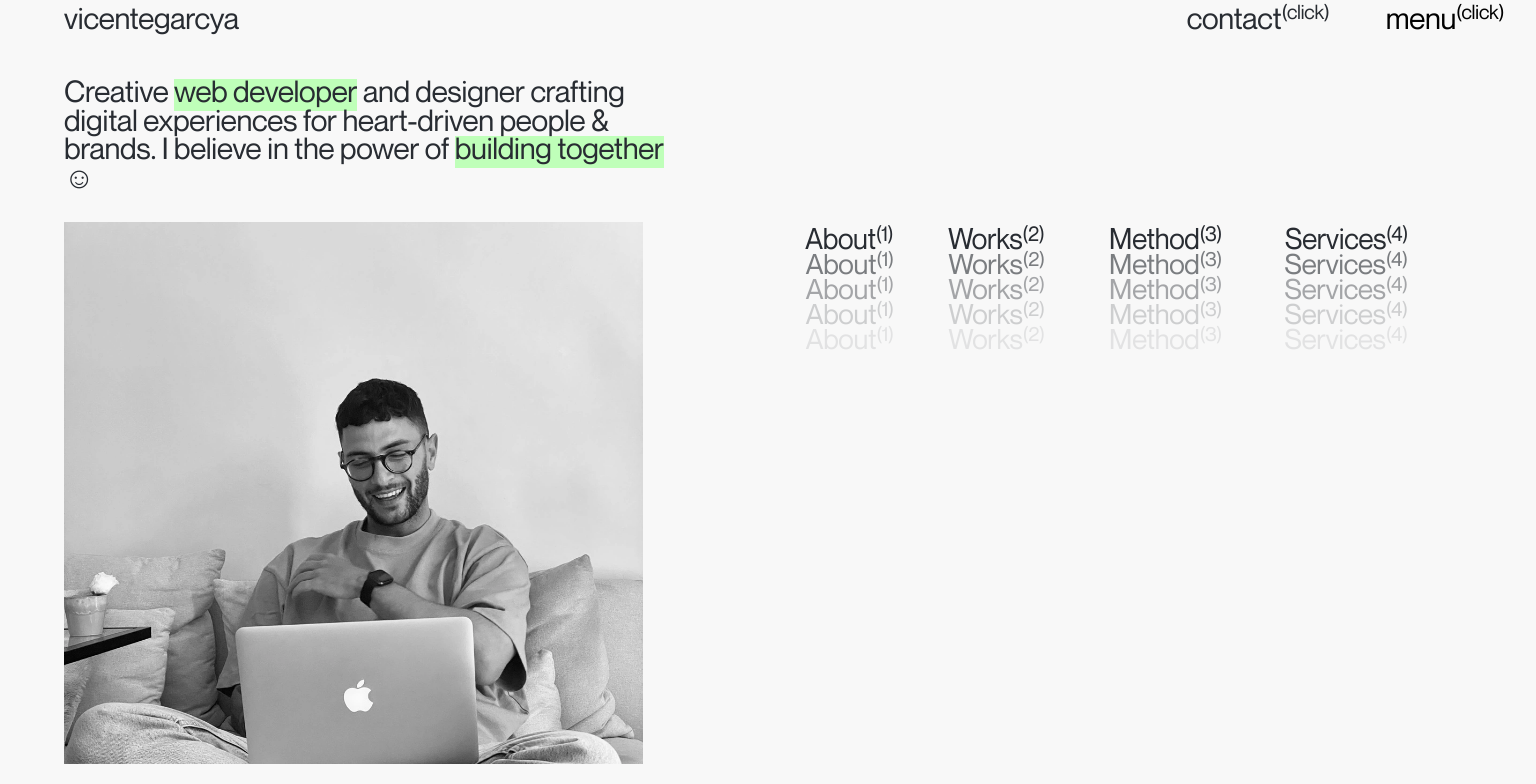
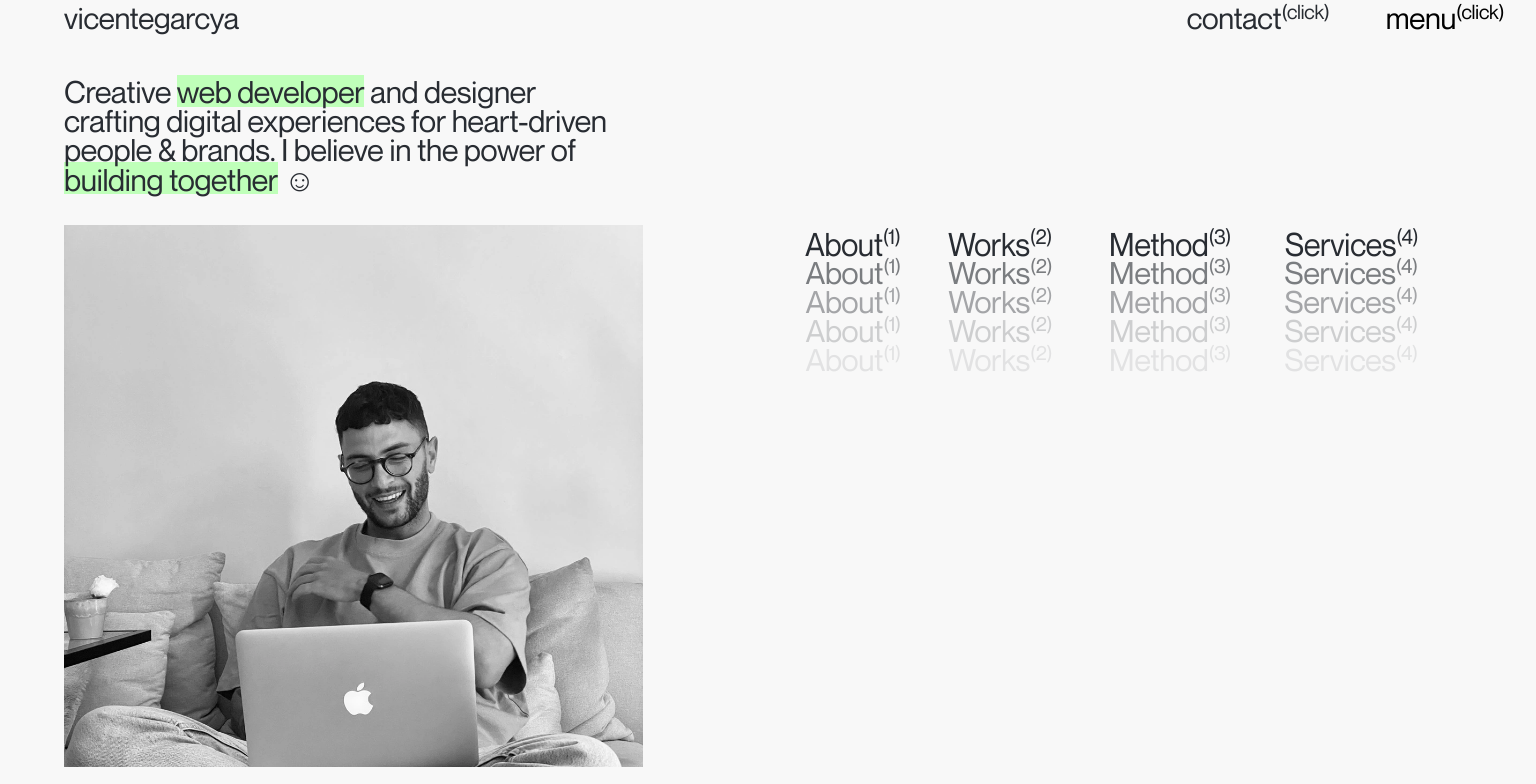
Before and after one commit to vicentegarcya/vicentegarcya-web, a React (Create React App) app: page / in a window 1536 px wide. Shown: the top 784 px of the page. Built offline with nearby package versions, Linux system fonts and the light colour scheme.

Commit message:
responsive for screens bigger than 1280px

```diff
--- a/src/Home.css
+++ b/src/Home.css
@@ -1357,3 +1357,48 @@
     background-color: var(--main-highlight-color);
   }
 }
+
+
+@media only screen and (min-width: 1281px) {
+  .welcome_content_left {
+    width: 40%;
+  }
+
+  .welcome_content_left > p {
+    font-size: 2vw;
+  }
+
+  .welcome_content_left p > span:after {
+    bottom: 0.35vw;
+  }
+
+  .welcome_content_right_links > div > p {
+    font-size: 2vw;
+  }
+
+  .about_text {
+    font-size: 2vw;
+  }
+
+  .method_right > p {
+    font-size: 2vw;
+  }
+
+  .words > p {
+    font-size: 5vw;
+  }
+
+  .services_main .packages > div > p {
+    font-size: 1.45vw;
+    width: 15vw;
+  }
+
+  .services_main .packages > div > div {
+    width: 18vw;
+  }
+
+  .services_main .packages a {
+    width: 15vw;
+    font-size: 1.45vw;
+  }
+}
--- a/src/components/Footer/Footer.css
+++ b/src/components/Footer/Footer.css
@@ -154,3 +154,10 @@
     font-size: 20px;
   }
 }
+
+
+@media only screen and (min-width: 1281px) {
+  .footer_bottom {
+    font-size: 23vw;
+  }
+}
```
